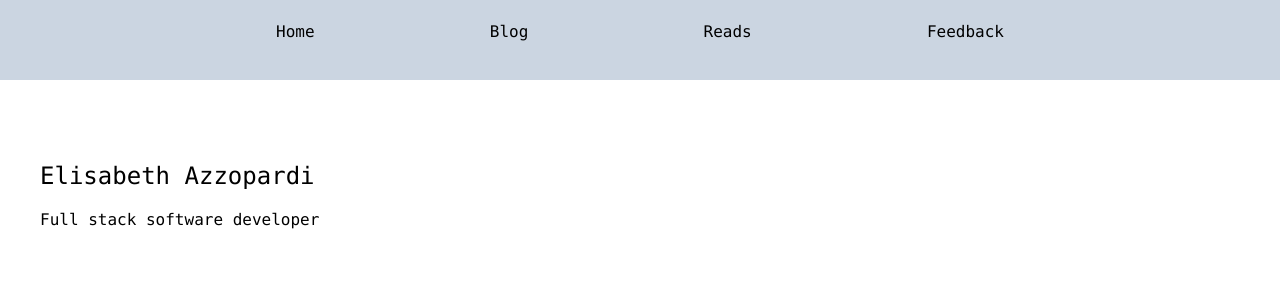
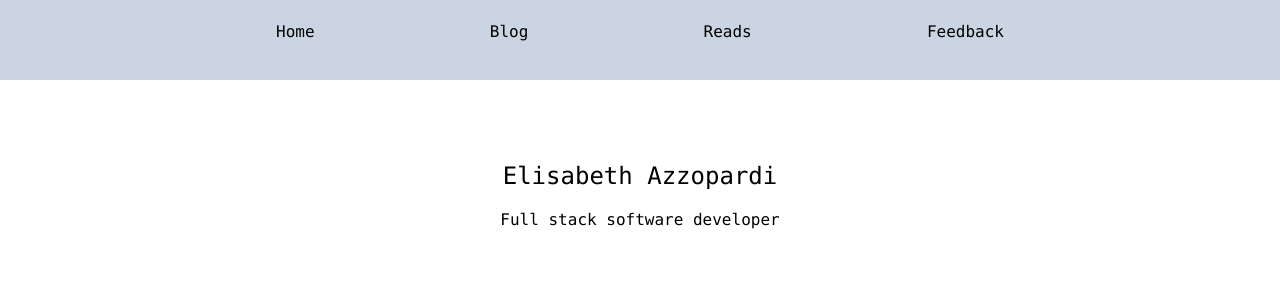
Before and after one commit to eliazzo/consolidation, a Next.js app: page / in a window 1280 px wide. Shown: the top 300 px of the page. Built offline with nearby package versions, Linux system fonts and the light colour scheme.

Commit message:
set standard size for book images and added additional books

```diff
--- a/app/books/components/BookImg.tsx
+++ b/app/books/components/BookImg.tsx
@@ -9,16 +9,13 @@ interface Props {
 
 export const BookImg = ( {book}: Props ) => {
   const [imageSrc, setImageSrc] = useState<string>('');
-  const [imageWidth, setImageWidth] = useState<number>(0);
-  const [imageHeight, setImageHeight] = useState<number>(0);
+
 
   useEffect(() => {
     const loadImage = async () => {
     try {
     const img = await fetchImage(`https://covers.openlibrary.org/b/${book}.jpg`)
     setImageSrc(img.src)
-    setImageWidth(img.width);
-    setImageHeight(img.height);
     } catch (error) {
       console.error('error loading image')
     }
@@ -29,7 +26,7 @@ export const BookImg = ( {book}: Props ) => {
   }, [book])
 
   return (
-    <Image src={imageSrc} alt="book cover" width={imageWidth} height={imageHeight} className="mt-4 my-4"/>
+    <Image src={imageSrc} alt="book cover" width={200} height={320} className="mt-4 my-4"/>
   )
 
 }
--- a/app/books/page.tsx
+++ b/app/books/page.tsx
@@ -1,11 +1,15 @@
 "use client"
 import { BookImg } from "./components/BookImg"
 
+// do these need to be stored somewhere else?
 const murakami = "isbn/0099448823-L"
 const keegan = "isbn/9780802158741"
 const zevin = "isbn/9780593321218"
+const salinger = "isbn/9780316769532"
+const caldwell = "isbn/9780571353743"
+const boyne = "isbn/9781784161002"
 
-const bookArr = [murakami, keegan, zevin]
+const bookArr = [murakami, keegan, zevin, salinger, caldwell, boyne]
 
 const Books = ( ) => {
 
--- a/app/feedback/page.tsx
+++ b/app/feedback/page.tsx
@@ -4,8 +4,11 @@ import DisplayComments from "./components/DisplayComments"
 const Comment = () => {
   return (
     <>
+    <h1 className="text-center mt-8">Get in touch</h1>
+    <div className="flex-col border-black border-2 p-8">
     <CommentForm/>
     <DisplayComments/>
+    </div>
     </>
   )
 }
--- a/app/page.tsx
+++ b/app/page.tsx
@@ -1,8 +1,8 @@
 export default function Home() {
   return (
-    <main className="mt-20">
-      <h1 className="text-2xl">Elisabeth Azzopardi</h1>
-      <p className="mt-4">Full stack software developer</p>
+    <main>
+      <h1 className="mt-20 text-2xl text-center">Elisabeth Azzopardi</h1>
+      <p className="mt-4 text-center">Full stack software developer</p>
     </main>
   )
 }
```
